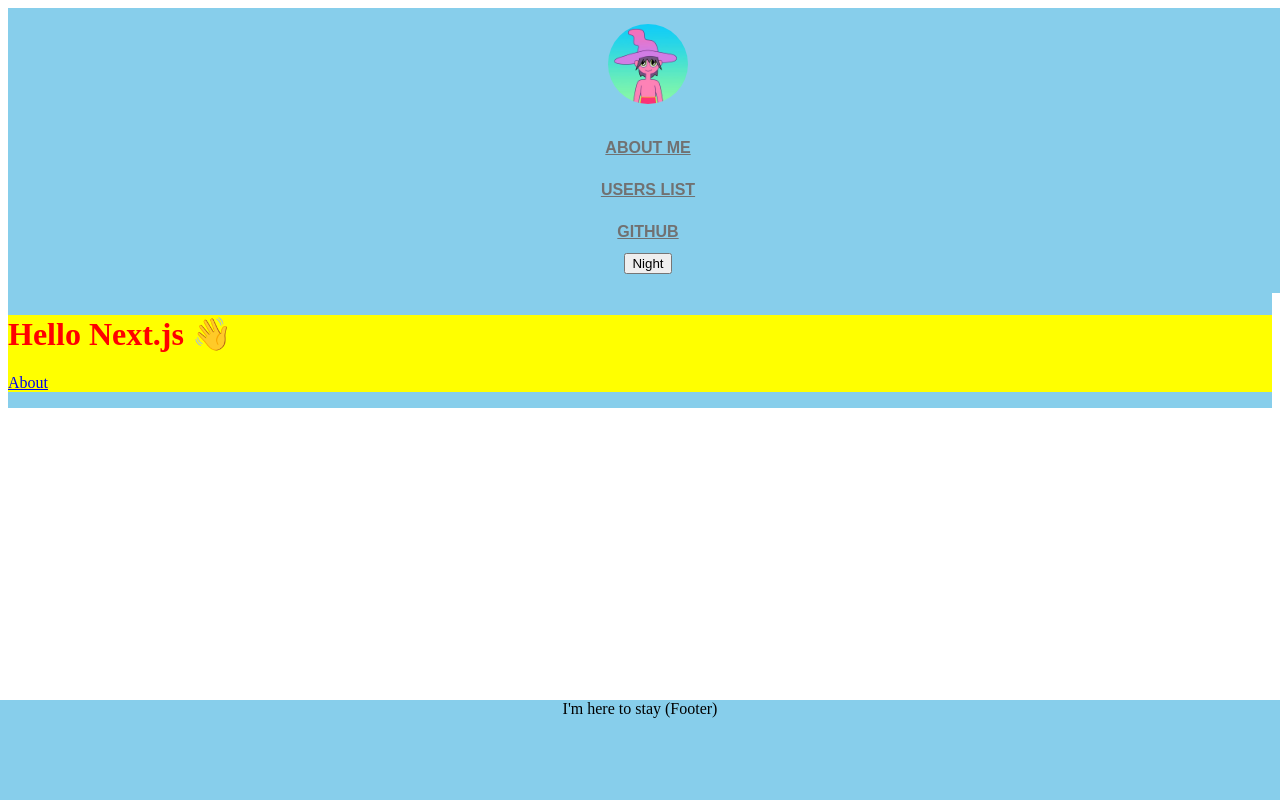
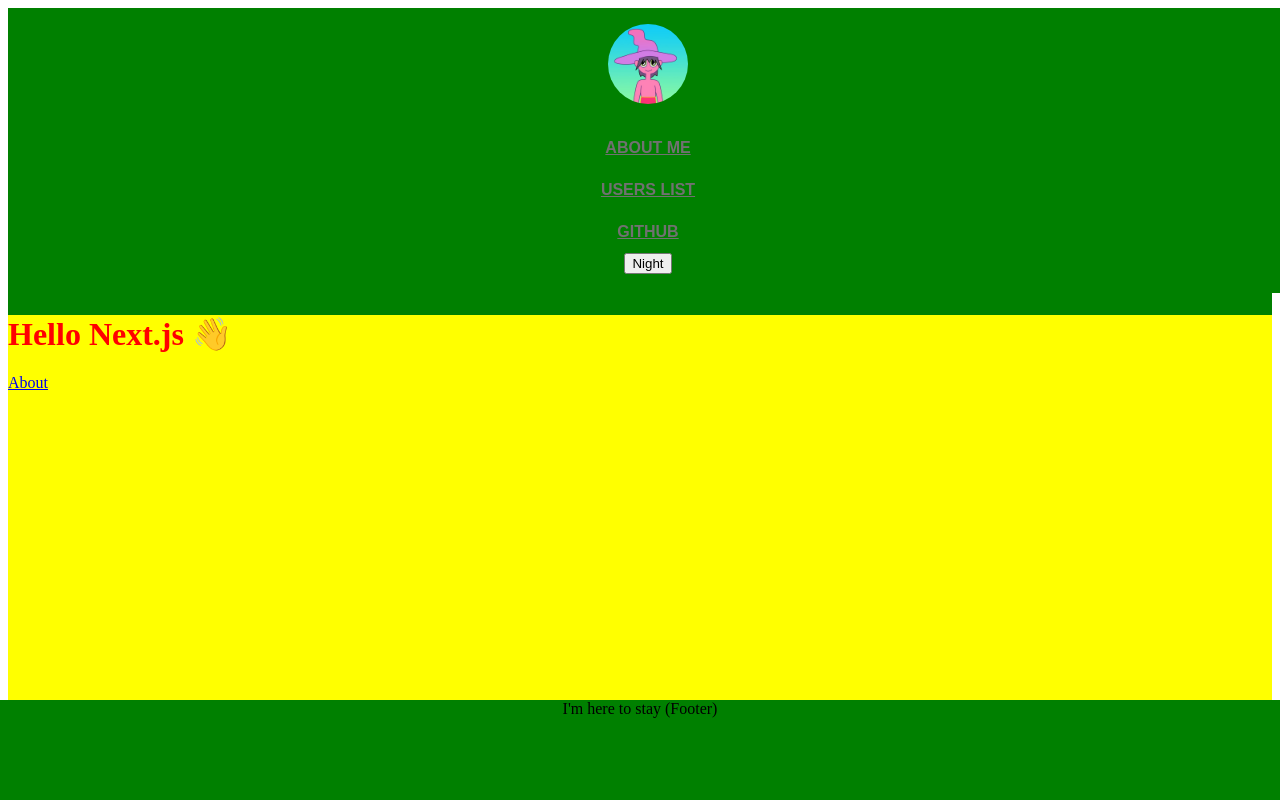
Before and after one commit to Fantominium/malcolm-typescript, a Next.js app: page / in a window 1280 px wide. Shown: the top 800 px of the page. Built offline with nearby package versions, Linux system fonts and the light colour scheme.

Commit message:
fixed blank space beneath content container

```diff
--- a/components/organisms/Content.tsx
+++ b/components/organisms/Content.tsx
@@ -5,14 +5,14 @@ import { DarkModeContext } from "../Layout";
 
 
 const BodyStyles = styled.div `
-    min-height: 100%;
+    min-height: 100vh;
     flex-grow: 1;
     margin: 0;
     color: red;
     background: ${(props:IProps) => props.theme.color};
 
   @media (min-width: 1350px) {
-    min-height: 100%;
+    min-height: 100vh;
     flex-grow: 1;
     margin: 0;
     color: red;
--- a/components/organisms/LayoutStyle.tsx
+++ b/components/organisms/LayoutStyle.tsx
@@ -15,7 +15,6 @@ const LayoutStyles = styled.body `
 
 @media (min-width: 1350px) {
   margin: 0 auto;
-  /* background-color: ${(props:IProps) => props.theme.color}; */
   min-height: 100%;
   padding: 0;
   display: flex;
@@ -34,7 +33,7 @@ const LayoutStyle = ({ children }: ChildrenNodeProps) => {
     }, [themeContext.value])
 
     const theme = { //use context here to influence the color of the banner
-        color: themeContext.value ? "green" : "skyblue"
+        color: themeContext.value ? "skyblue" : "green"
     }
     return (
         <ThemeProvider theme={theme}>
```
